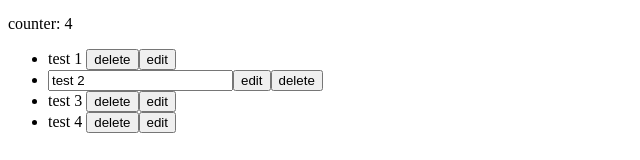
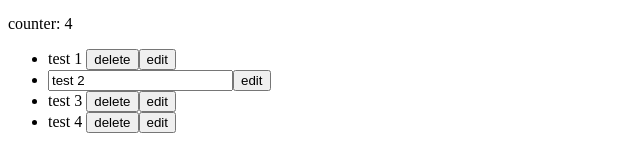
Before and after one commit to ManonLef/class-based-practice, a React (Vite) app: page / in a window 1280 px wide. Shown: the part 126-286 px from the top of the page, without its empty margins (0-640 px from the left). Built offline with nearby package versions, Linux system fonts and the light colour scheme.

Commit message:
add edit functionality to existing tasks

```diff
--- a/src/ClassInput.jsx
+++ b/src/ClassInput.jsx
@@ -30,12 +30,23 @@ class ClassInput extends Component {
     this.handleSubmit = this.handleSubmit.bind(this);
     this.handleRemove = this.handleRemove.bind(this);
     this.handleEdit = this.handleEdit.bind(this);
+    this.editTask = this.editTask.bind(this);
   }
 
   handleEdit(key) {
+    event.preventDefault();
     const taskIndex = this.state.todos.findIndex((x) => x.id === key);
     const newTodos = [...this.state.todos];
     newTodos[taskIndex].editing = !newTodos[taskIndex].editing;
+    this.setState(() => ({
+      todos: newTodos,
+    }));
+  }
+
+  editTask(key, e) {
+    const taskIndex = this.state.todos.findIndex((x) => x.id === key);
+    const newTodos = [...this.state.todos];
+    newTodos[taskIndex].name = e.target.value;
     this.setState(() => ({
       todos: newTodos,
     }));
@@ -62,7 +73,6 @@ class ClassInput extends Component {
 
   handleRemove(key) {
     const newTodos = this.state.todos.filter((todo) => todo.id !== key);
-    console.log(newTodos);
     this.setState(() => ({
       todos: newTodos,
     }));
@@ -88,16 +98,20 @@ class ClassInput extends Component {
           {this.state.todos.map((todo) =>
             todo.editing ? (
               <li key={todo.id}>
-                <input
-                  type="text"
-                  name="task-entry"
-                  value={todo.name}
-                  onChange={() => this.editTask(todo.id)}
-                />
-                <button onClick={() => this.handleEdit(todo.id)}>edit</button>
-                <button onClick={() => this.handleRemove(todo.id)}>
-                  delete
-                </button>
+                <form
+                  onSubmit={(e) => {
+                    e.preventDefault();
+                    this.handleEdit(todo.id);
+                  }}>
+                  <label htmlFor="task-edit"></label>
+                  <input
+                    type="text"
+                    name="task-edit"
+                    value={todo.name}
+                    onChange={(e) => this.editTask(todo.id, e)}
+                  />
+                  <button onClick={() => this.handleEdit(todo.id)}>edit</button>
+                </form>
               </li>
             ) : (
               <li key={todo.id}>
```
